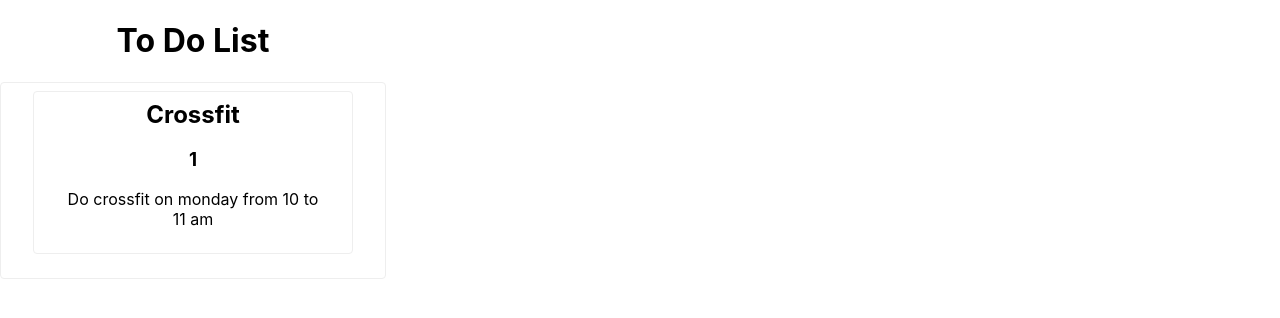
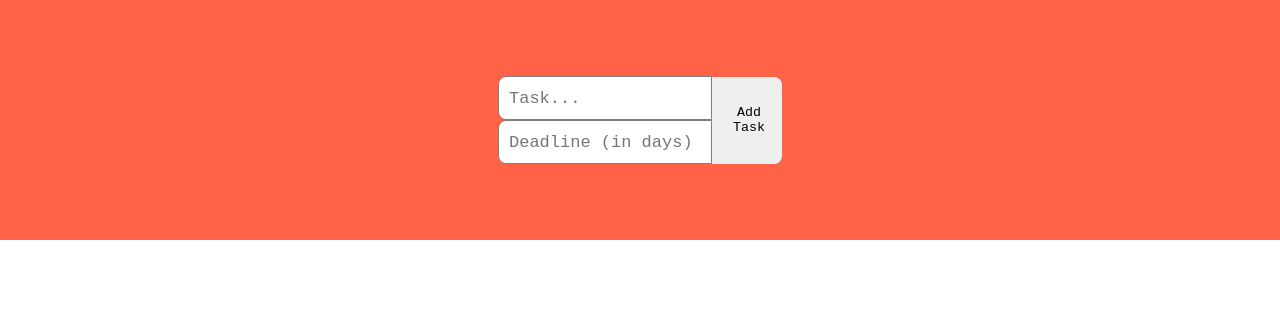
Before and after one commit to bertarosalia/ToDoList--react--typescript, a React (Create React App) app: page / in a window 1280 px wide. Shown: the top 318 px of the page. Built offline with nearby package versions, Linux system fonts and the light colour scheme.

Commit message:
create App content, states and style

```diff
--- a/src/App.css
+++ b/src/App.css
@@ -1,38 +1,50 @@
 .App {
-  text-align: center;
-}
-
-.App-logo {
-  height: 40vmin;
-  pointer-events: none;
-}
-
-@media (prefers-reduced-motion: no-preference) {
-  .App-logo {
-    animation: App-logo-spin infinite 20s linear;
-  }
-}
-
-.App-header {
-  background-color: #282c34;
-  min-height: 100vh;
   display: flex;
   flex-direction: column;
   align-items: center;
-  justify-content: center;
-  font-size: calc(10px + 2vmin);
-  color: white;
+  width: 100vw;
+  height: 100vh;
+  font-family: "Courier New", Courier, monospace;
 }
 
-.App-link {
-  color: #61dafb;
+.header {
+  flex: 30%;
+  background-color: tomato;
+  width: 100%;
+  display: flex;
+  justify-content: center;
+  align-items: center;
 }
 
-@keyframes App-logo-spin {
-  from {
-    transform: rotate(0deg);
-  }
-  to {
-    transform: rotate(360deg);
-  }
+.header .inputContainer {
+  display: flex;
+  flex-direction: column;
 }
+
+.header input {
+  width: 200px;
+  height: 40px;
+  border: none;
+  border-bottom-left-radius: 8px;
+  border-top-left-radius: 8px;
+  padding-left: 10px;
+  font-size: 17px;
+  border: 1px solid grey;
+  font-family: inherit;
+}
+
+.header button {
+  width: 70px;
+  height: 87px;
+  border: none;
+  border-bottom-right-radius: 8px;
+  border-top-right-radius: 8px;
+  padding-left: 10px;
+  cursor: pointer;
+  font-family: inherit;
+}
+
+.todoList {
+  flex: 70%;
+  width: 100%;
+}
--- a/src/App.tsx
+++ b/src/App.tsx
@@ -1,12 +1,63 @@
+import { useState } from "react";
 import "./App.css";
-import Tasks from "./components/Tasks/Tasks";
+import { ToDoList } from "./components/ToDoList/ToDoList";
 
-function App() {
+// interface Task {
+//   name: string;
+//   priority: number;
+//   time: number;
+//   description: string;
+// }
+
+// const intialStateTask = [
+//   {
+//     name: "Crossfit",
+//     priority: 5,
+//     time: 1,
+//     description: "Do crossfit on monday from 10 to 11 am",
+//   },
+//   {
+//     name: "Eat",
+//     priority: 5,
+//     time: 3,
+//     description: "Eat at 9pm, 2pm, 6pm and 9pm",
+//   },
+// ];
+
+// // const [tasks, setTask] = useState<Array<Task>>([]);
+// // useEffect(() => {
+// //   setTask(intialStateTask);
+// // }, []);
+
+const App = (): JSX.Element => {
+  const [task, setTask] = useState<string>("");
+  const [deadline, setDeadline] = useState<number>(0);
+  const [todo, setTodo] = useState([]);
+
+  // const todoTaskRef = useRef();
+
+  // const handleTodoAdd = () => {
+  //   const task = todoTaskRef.current.value;
+  //   if (task === "") return;
+
+  //   setTodos((prevTodos) => {
+  //     return [...prevTodos, { id: uuidv4(), name, completed: false }];
+  //   });
+  //   todoTaskRef.current.value = null;
+  // };
+
   return (
     <div className="App">
-      <Tasks />
+      <div className="header">
+        <div className="inputContainer">
+          <input type="text" placeholder="Task..." />
+          <input type="number" placeholder="Deadline (in days)" />
+        </div>
+        <button className="addTask">Add Task</button>
+      </div>
+      <div className="todoList"></div>
     </div>
   );
-}
+};
 
 export default App;
```
